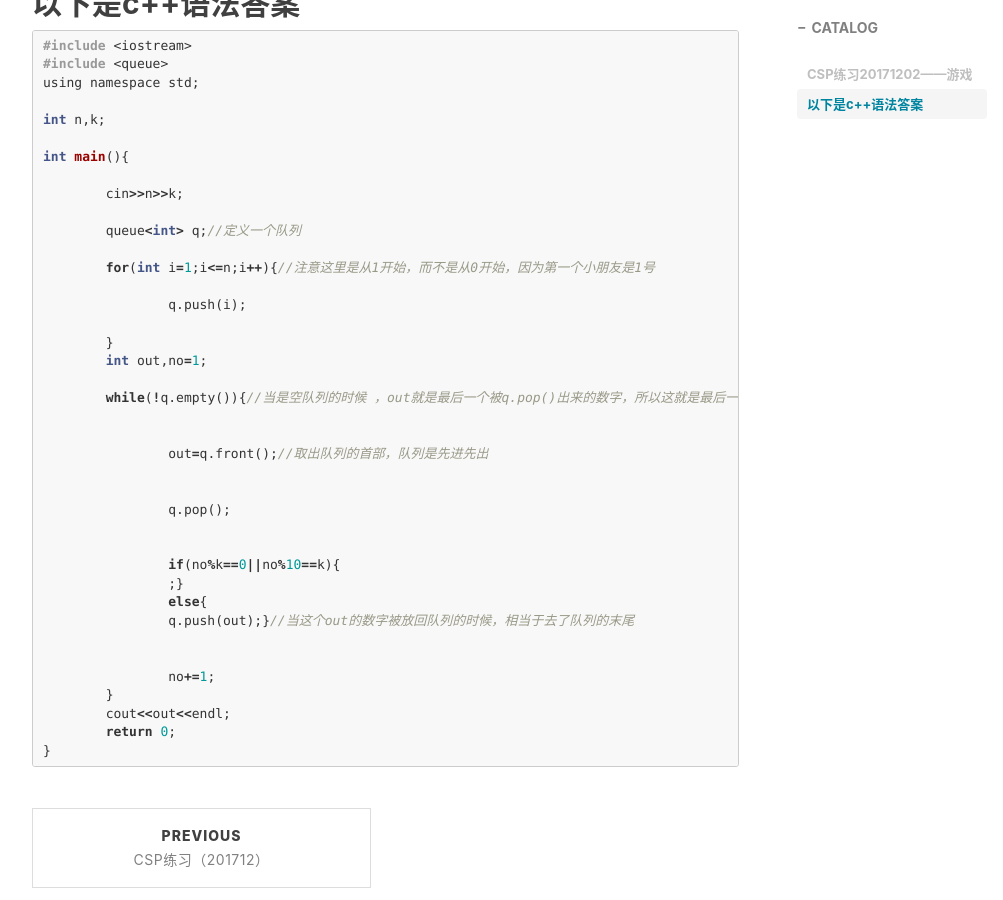
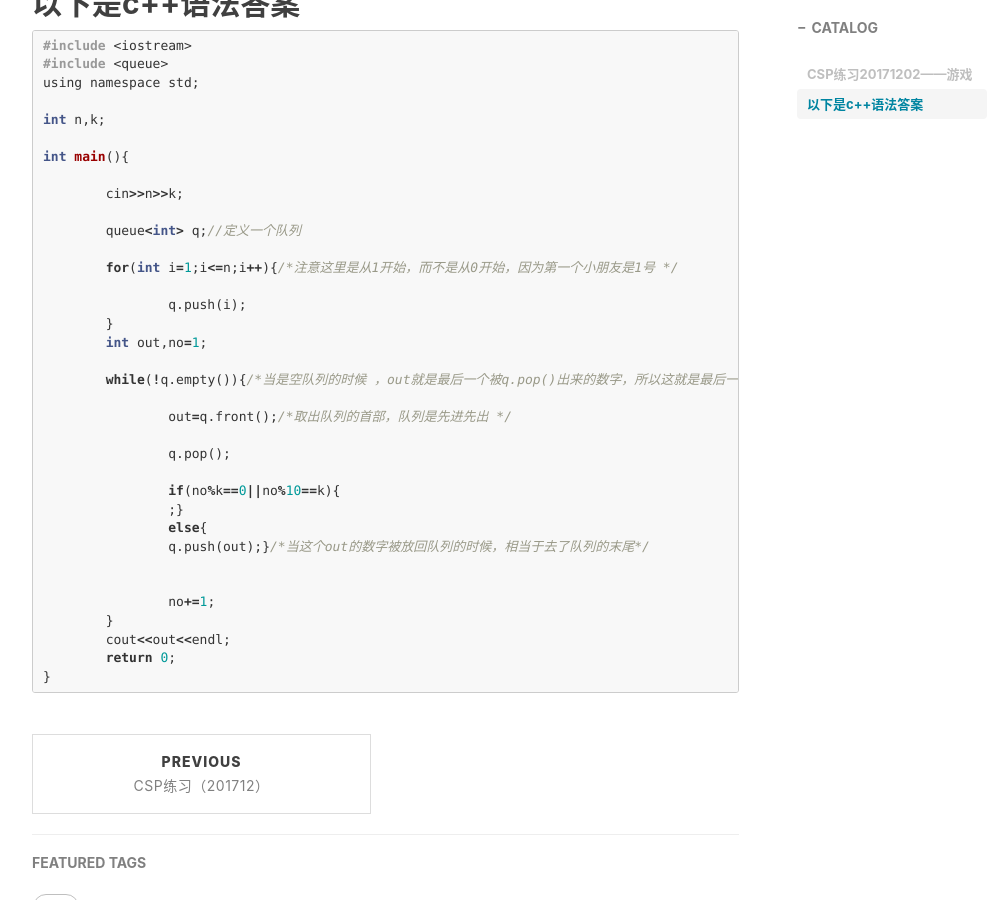
Before and after one commit to qiletian666/qiletian666.github.io, a Jekyll site: the page built from _posts/2019-07-19-csp练习2.md, in a window 1280 px wide and 900 px high, scrolled down 2469 px. Shown: the whole window, without its empty margins (233-1236 px from the left). Built offline with Jekyll 4.4.1, drawn with Linux system fonts in a browser that asks for light colours; nearby versions of some CDN libraries; comment, search, counter and statistics services are not loaded.

```diff
--- a/_posts/2019-07-19-csp练习2.md
+++ b/_posts/2019-07-19-csp练习2.md
@@ -16,7 +16,6 @@ tags:
 **问题描述：**
 
 　　有n个小朋友围成一圈玩游戏，小朋友从1至n编号，2号小朋友坐在1号小朋友的顺时针方向，3号小朋友坐在2号小朋友的顺时针方向，……，1号小朋友坐在n号小朋友的顺时针方向。
-
 
 
 　　游戏开始，从1号小朋友开始顺时针报数，接下来每个小朋友的报数是上一个小朋友报的数加1。若一个小朋友报的数为k的倍数或其末位数（即数的个位）为k，则该小朋友被淘汰出局，不再参加以后的报数。当游戏中只剩下一个小朋友时，该小朋友获胜。
@@ -89,26 +88,22 @@ int main(){
 
 	queue<int> q;//定义一个队列
 
-	for(int i=1;i<=n;i++){//注意这里是从1开始，而不是从0开始，因为第一个小朋友是1号
+	for(int i=1;i<=n;i++){/*注意这里是从1开始，而不是从0开始，因为第一个小朋友是1号 */
 
 		q.push(i);
-
 	}
 	int out,no=1;
 
-	while(!q.empty()){//当是空队列的时候 ，out就是最后一个被q.pop()出来的数字，所以这就是最后一个被留下的答案
+	while(!q.empty()){/*当是空队列的时候 ，out就是最后一个被q.pop()出来的数字，所以这就是最后一个被留下的答案 */
 
-
-		out=q.front();//取出队列的首部，队列是先进先出
-
+		out=q.front();/*取出队列的首部，队列是先进先出 */
 
 		q.pop();
-
 
 		if(no%k==0||no%10==k){
 		;}
 		else{
-		q.push(out);}//当这个out的数字被放回队列的时候，相当于去了队列的末尾
+		q.push(out);}/*当这个out的数字被放回队列的时候，相当于去了队列的末尾*/
 
 
 		no+=1;
```
